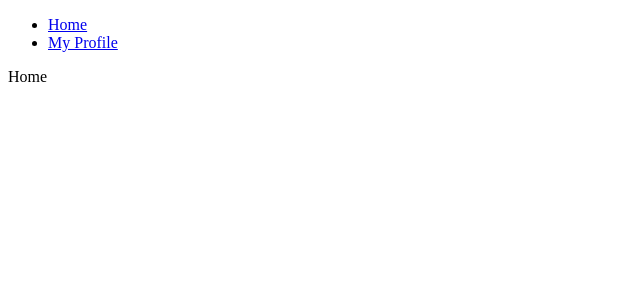
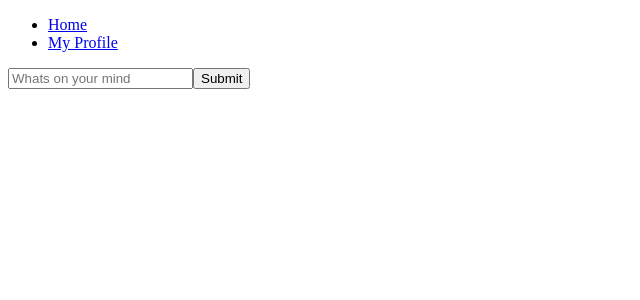
Before and after one commit to DiegoEme/Twitter-clone, a React (Create React App) app: page /#/ in a window 1280 px wide. Shown: the top 300 px of the page, without its empty margins (0-640 px from the left). Built offline with nearby package versions, Linux system fonts and the light colour scheme; no server answers; sample sign-in values are in the browser's storage.

Commit message:
storing tweets in database

```diff
--- a/src/myBase.js
+++ b/src/myBase.js
@@ -1,5 +1,6 @@
 import firebase from "firebase/app";
 import "firebase/auth";
+import "firebase/firestore";
 
 const firebaseConfig = {
     apiKey: process.env.REACT_APP_API_KEY,
@@ -14,4 +15,5 @@ firebase.initializeApp(firebaseConfig);
 
 export const firebaseInstance = firebase;
 export const authService = firebase.auth();
+export const dbService = firebase.firestore();
 export default authService;
--- a/src/routes/Home.js
+++ b/src/routes/Home.js
@@ -1,3 +1,37 @@
-const Home =  () => <span>Home</span>;
+import React, { useState } from "react";
+import { dbService } from "myBase";
+
+const Home = () => {
+  const [tweet, setTweet] = useState("");
+
+  const onSubmit = async (event) => {
+    event.preventDefault();
+    await dbService.collection("tweets").add({
+      tweet,
+      createdAt: Date.now()
+    });
+    setTweet("");
+  };
+
+  const onChange = (event) => {
+    let value = event.target.value;
+    setTweet(value);
+  };
+
+  return (
+    <div>
+      <form onSubmit={onSubmit}>
+        <input
+          value={tweet}
+          onChange={onChange}
+          type="text"
+          placeholder="Whats on your mind"
+          maxLength={140}
+        />
+        <input type="submit" valur="Tweet" />
+      </form>
+    </div>
+  );
+};
 
 export default Home;
```
Also changed, not shown: 1 other file (tests, documents, lock files or other folders).
